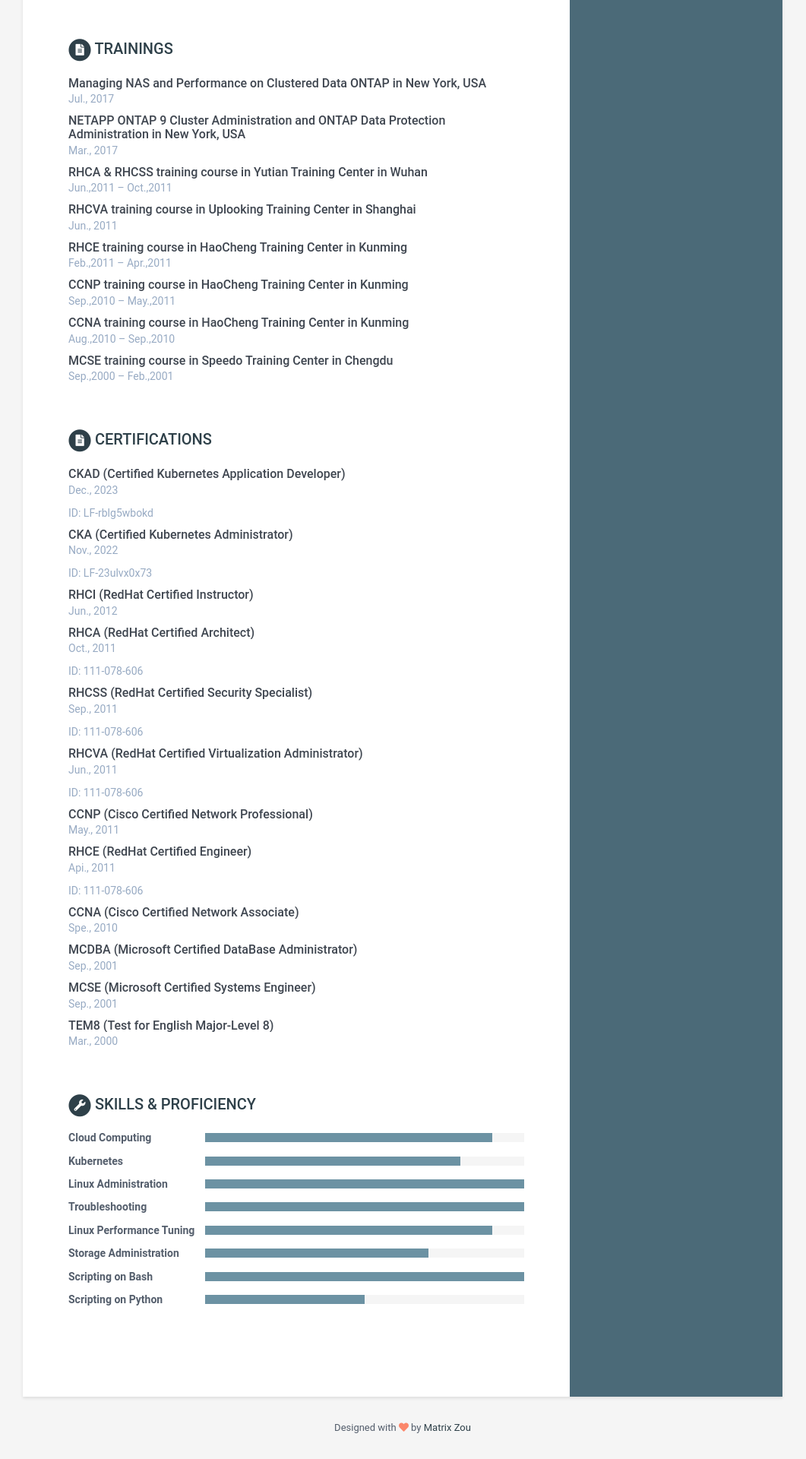
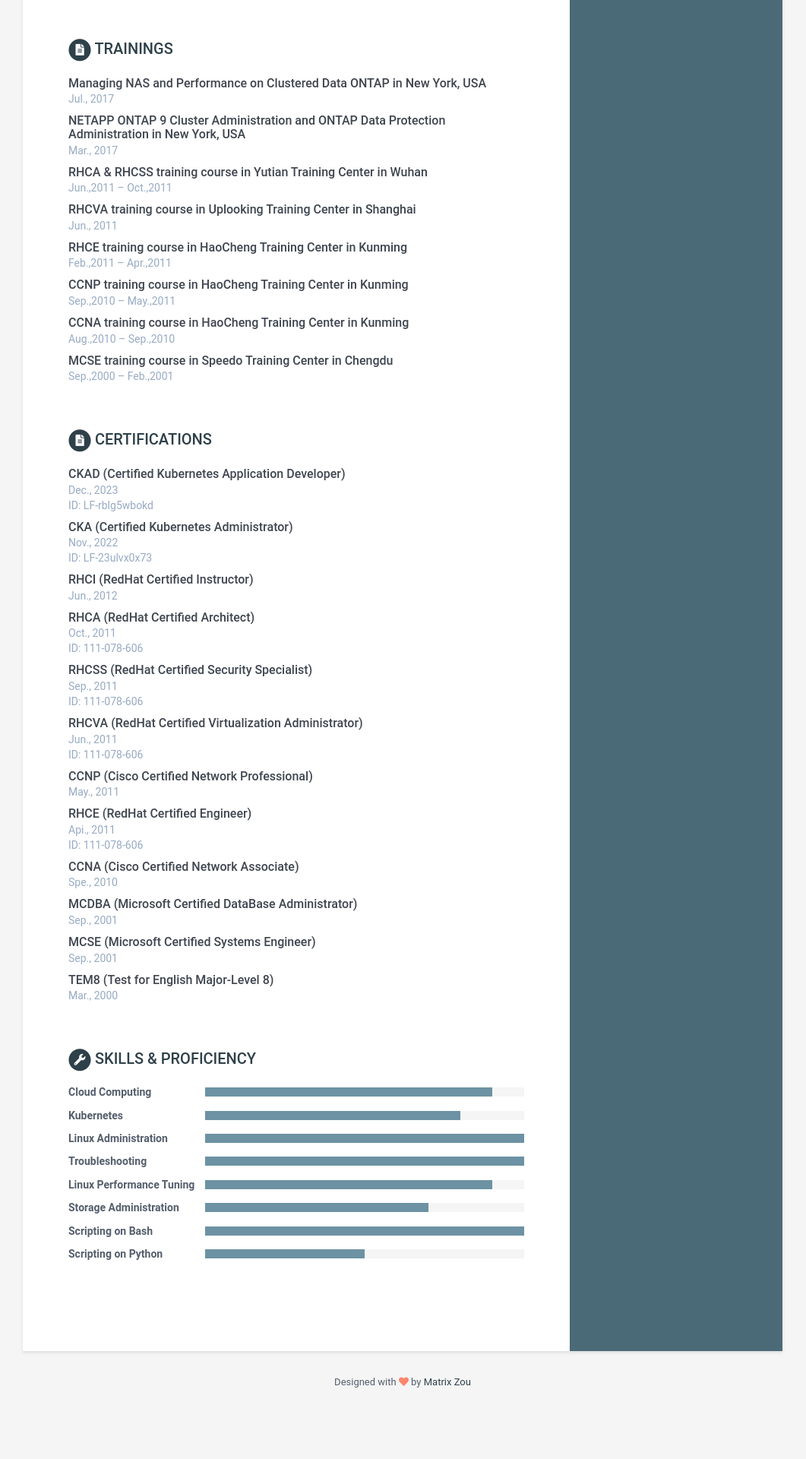
Before and after one commit to matrixzj/resume, a Jekyll site: the page built from index.html, in a window 1280 px wide. Shown: the part 2806-4726 px from the top of the page at 76% size, without its empty margins (110-1171 px from the left). Built offline with Jekyll 4.4.1, drawn with Linux system fonts in a browser that asks for light colours; after the commit the page ends 4666 px from its top, so only the background shows below that.

Commit message:
There are        3 files have been modified at 2024-06-06 21:38:12 . 	-rw-r--r--@ 1 jzou  staff  313 Jun  6 21:36 README.md 	-rw-r--r--@ 1 jzou  staff  909 Jun  6 21:38 _includes/certifications.html 	-rw-r--r--@ 1 jzou  staff  5674 Jun  6 21:37 _sass/_base.scss No files have been added. No files have been deleted. No file type has been changed.

```diff
--- a/_includes/certifications.html
+++ b/_includes/certifications.html
@@ -19,9 +19,11 @@
         <h3 class="job-title">{{ certification.subject }}</h3>
       </div><!--//upper-row-->
 
+      {% if certification.id %}
+      <div class="cert-time">{{ certification.time }}</div>
+      <div class="cert-id">ID: {{ certification.id }}</div>
+      {% else %}
       <div class="company">{{ certification.time }}</div>
-      {% if certification.id %}
-         <div class="cert-id">ID: {{ certification.id }}</div>
       {% endif %}
 
     </div><!--//meta-->
--- a/_sass/_base.scss
+++ b/_sass/_base.scss
@@ -204,6 +204,9 @@
         margin-bottom: 10px;
         color: $text-grey;
     }
+    .cert-time {
+        color: $text-grey;
+    }
     .cert-id {
         margin-top: 0;
         margin-bottom: 10px;
```
Also changed, not shown: README.md.
